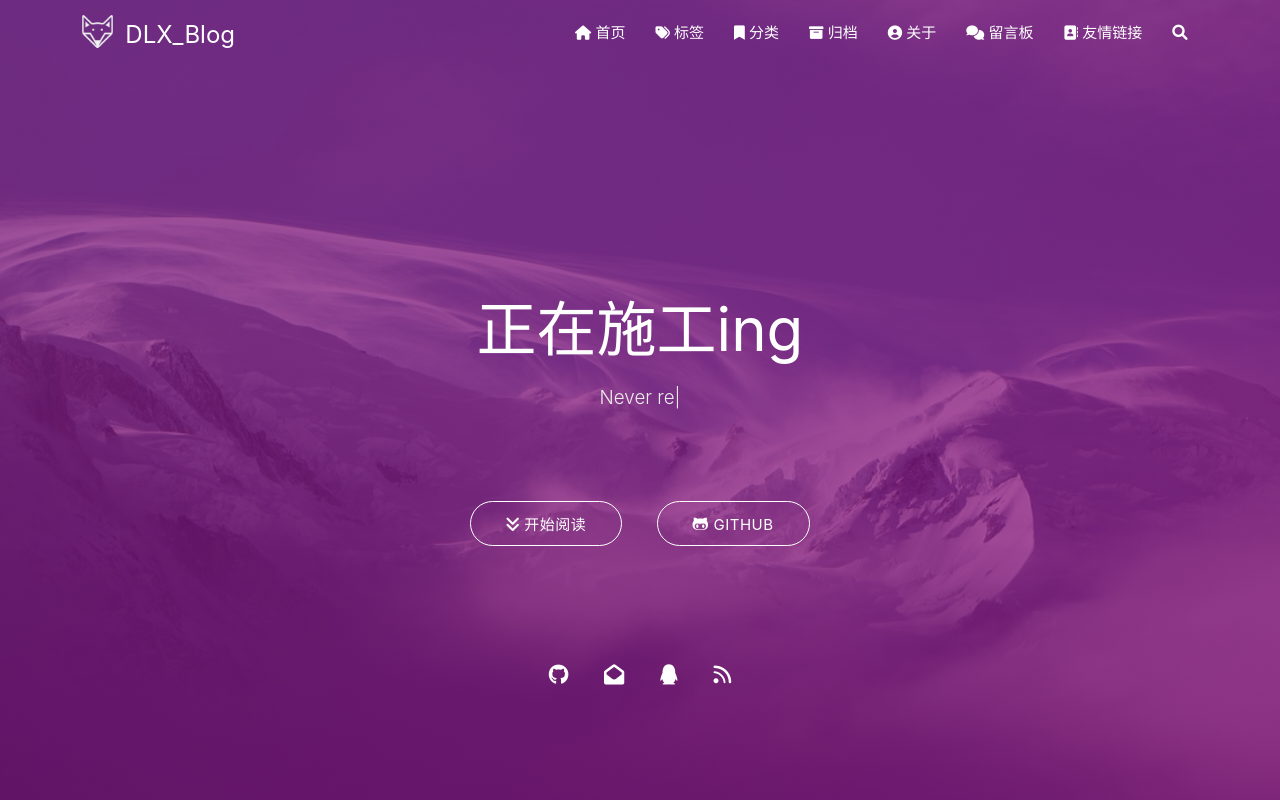
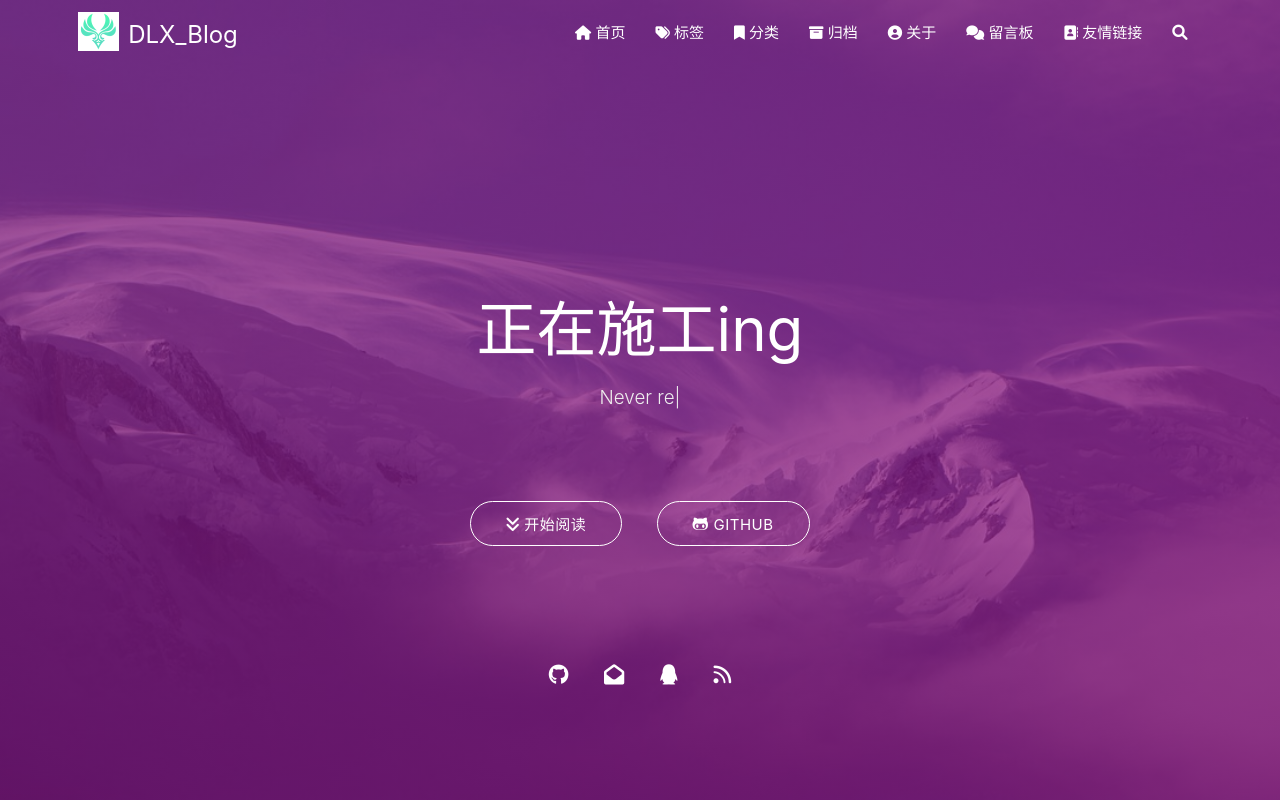
Before and after one commit to USSOFol/USSOFol.github.io, a plain HTML site: page index.html in a window 1280 px wide. Shown: the top 800 px of the page. Drawn offline with nearby package versions, Linux system fonts and the light colour scheme; some packages are replaced by stand-ins of ours; no server answers; a script that the page names is missing.

Commit message:
Site updated: 2022-04-10 17:01:24

```diff
--- a/index.html
+++ b/index.html
@@ -20,7 +20,7 @@
 
 
     <title>DLX_Blog</title>
-    <link rel="icon" type="image/png" href="/favicon.png">
+    <link rel="icon" type="image/png" href="/logo1.png">
 
     <link rel="stylesheet" type="text/css" href="/libs/awesome/css/all.min.css">
     <link rel="stylesheet" type="text/css" href="/libs/materialize/materialize.min.css">
@@ -32,9 +32,9 @@
 
     <script src="/libs/jquery/jquery-3.6.0.min.js"></script>
 
-<meta name="generator" content="Hexo 5.4.2"><link rel="alternate" href="/atom.xml" title="DLX_Blog" type="application/atom+xml">
-
+<meta name="generator" content="Hexo 5.4.2">
 <style>.github-emoji { position: relative; display: inline-block; width: 1.2em; min-height: 1.2em; overflow: hidden; vertical-align: top; color: transparent; }  .github-emoji > span { position: relative; z-index: 10; }  .github-emoji img, .github-emoji .fancybox { margin: 0 !important; padding: 0 !important; border: none !important; outline: none !important; text-decoration: none !important; user-select: none !important; cursor: auto !important; }  .github-emoji img { height: 1.2em !important; width: 1.2em !important; position: absolute !important; left: 50% !important; top: 50% !important; transform: translate(-50%, -50%) !important; user-select: none !important; cursor: auto !important; } .github-emoji-fallback { color: inherit; } .github-emoji-fallback img { opacity: 0 !important; }</style>
+<link rel="alternate" href="/atom.xml" title="DLX_Blog" type="application/atom+xml">
 <link rel="stylesheet" href="/css/prism-tomorrow.css" type="text/css"></head>
 
 
@@ -45,7 +45,7 @@
             <div class="brand-logo">
                 <a href="/" class="waves-effect waves-light">
 
-                    <img src="/medias/logo.png" class="logo-img" alt="LOGO">
+                    <img src="/medias/logo1.png" class="logo-img" alt="LOGO">
 
                     <span class="logo-span">DLX_Blog</span>
                 </a>
@@ -144,7 +144,7 @@
 
     <div class="mobile-head bg-color">
 
-        <img src="/medias/logo.png" class="logo-img circle responsive-img">
+        <img src="/medias/logo1.png" class="logo-img circle responsive-img">
 
         <div class="logo-name">DLX_Blog</div>
         <div class="logo-desc">
```
Also changed, not shown: 2022/04/08/test/index.html (+5 -5 lines), 2022/04/09/hello-world/index.html (+5 -5 lines), about/index.html (+5 -5 lines), archives/2022/04/index.html (+5 -5 lines), archives/2022/index.html (+5 -5 lines), archives/index.html (+5 -5 lines), categories/index.html (+5 -5 lines), galleries/index.html (+5 -5 lines), schedule/index.html (+5 -5 lines), tags/index.html (+5 -5 lines), tags/test/index.html (+5 -5 lines), logo1.png (added), medias/logo1.png (added).
